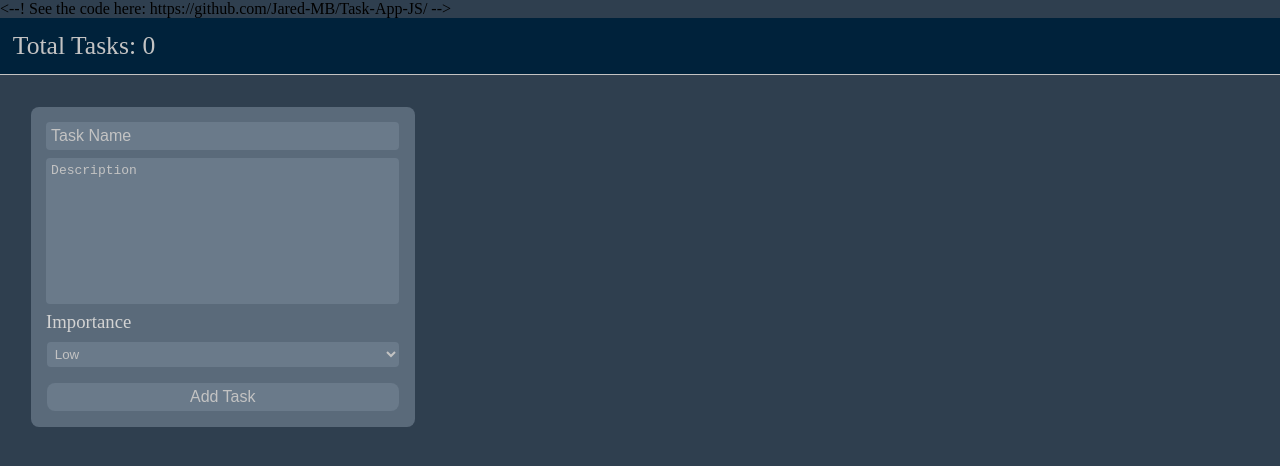
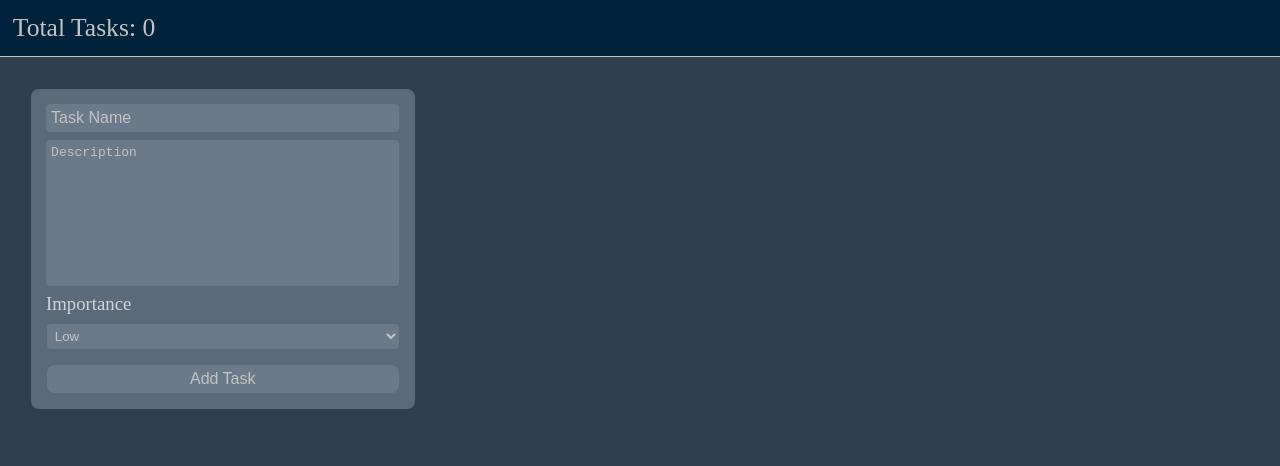
Before and after one commit to Jared-MB/Task-App-JS, a plain HTML site: page index.html in a window 1280 px wide. Drawn offline with Linux system fonts and the light colour scheme.

Commit message:
Update index.html

```diff
--- a/index.html
+++ b/index.html
@@ -8,7 +8,7 @@
     <link rel="stylesheet" href="./style.css">
 </head>
 <body>
-    <--! See the code here: https://github.com/Jared-MB/Task-App-JS/ -->
+    <!-- See the code here: https://github.com/Jared-MB/Task-App-JS/ -->
     <header>Total Tasks: 0</header>
     <form>
         <input name='taskName' type="text" placeholder="Task Name"/>
```
